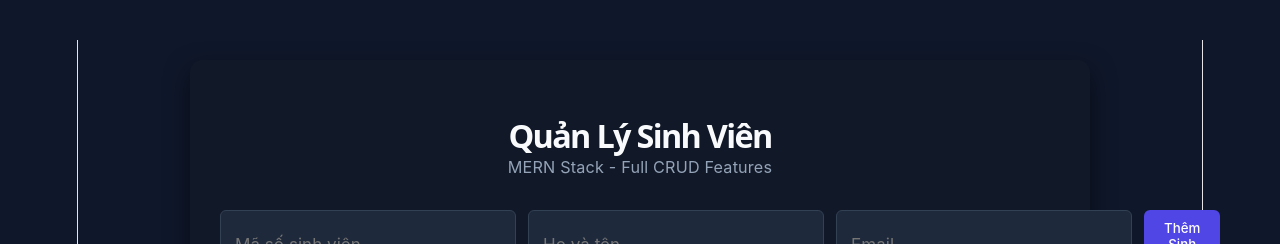
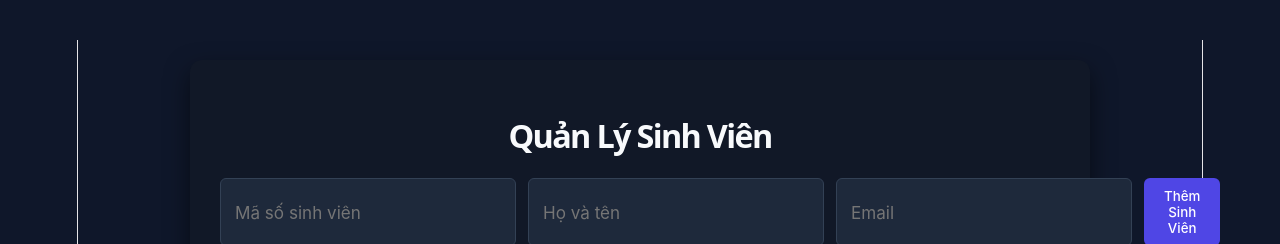
Before and after one commit to nguyenchidung1/cloud-lab, a React (Vite) app in the folder mern-demo/client/: page / in a window 1280 px wide. Shown: the top 244 px of the page. Built offline with nearby package versions, Linux system fonts and the light colour scheme; no server answers.

Commit message:
Remove subtitle under header

```diff
--- a/mern-demo/client/src/App.jsx
+++ b/mern-demo/client/src/App.jsx
@@ -83,7 +83,6 @@ function App() {
     <div className="container">
       <header className="header">
         <h1>Quản Lý Sinh Viên</h1>
-        <p>MERN Stack - Full CRUD Features</p>
       </header>
 
       <form onSubmit={handleSubmit} className="form-group">
```
